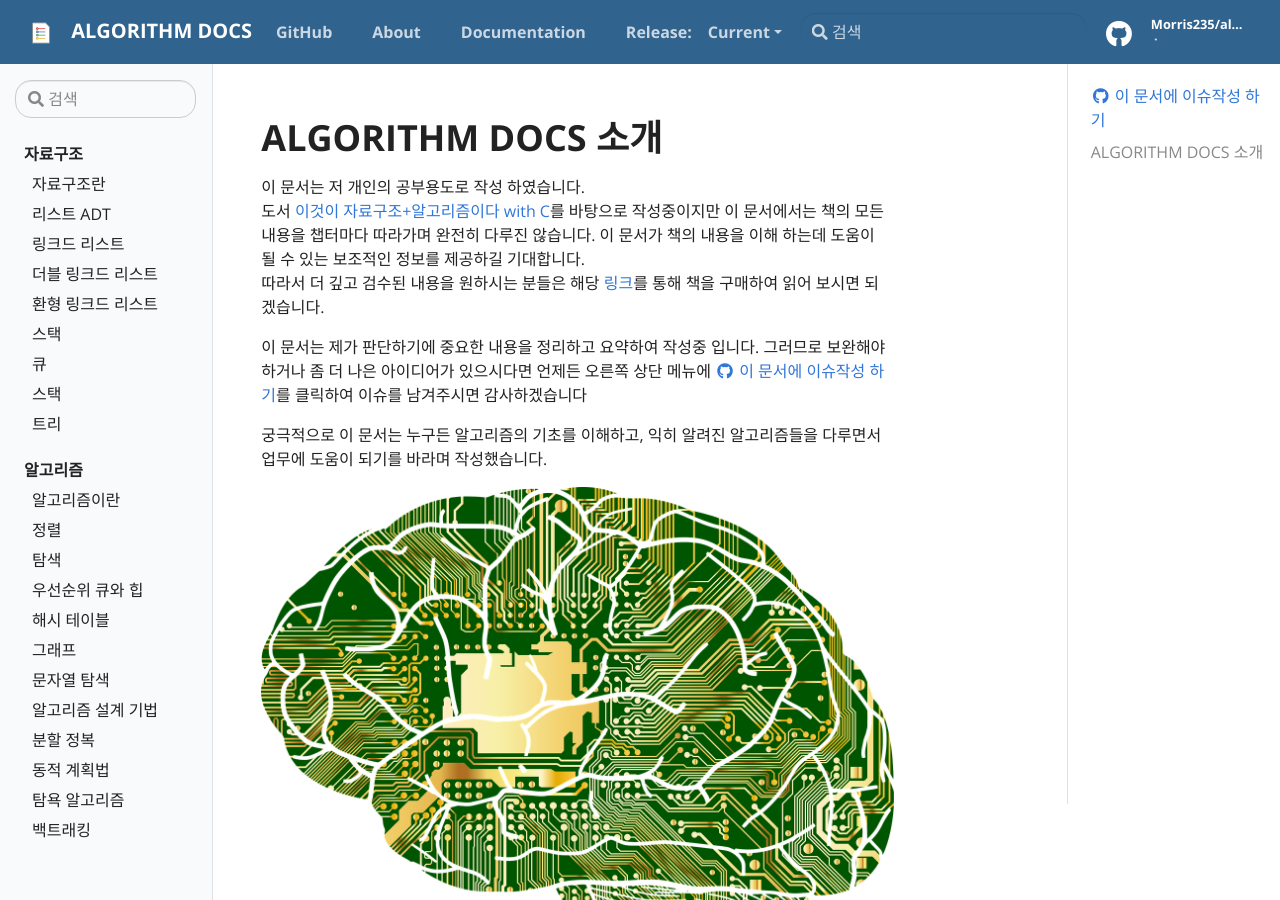
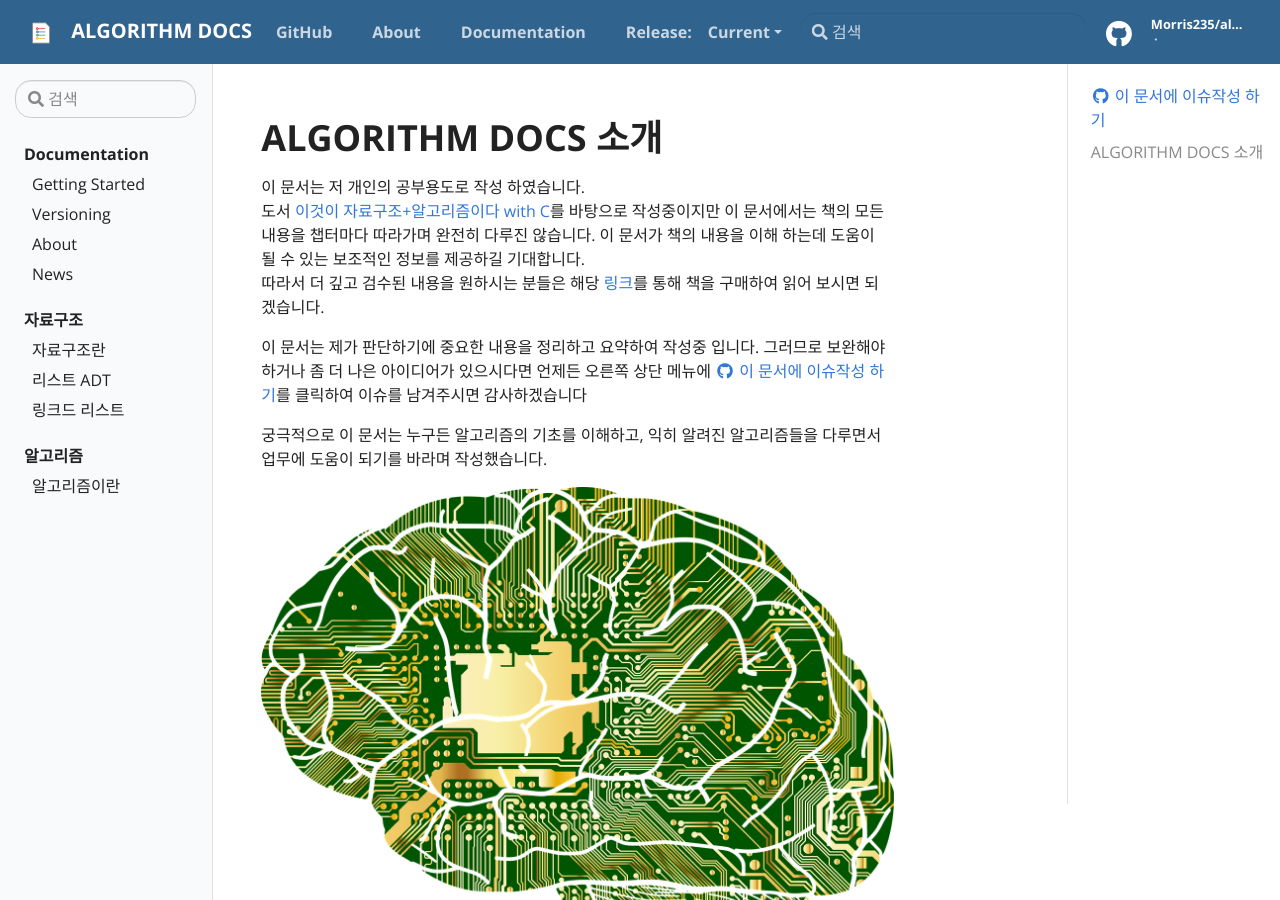
Before and after one commit to Morris235/algorithm, a Jekyll site: the page built from docs/pages/index.md, in a window 1280 px wide and 900 px high. Built offline with Jekyll 4.4.1, drawn with Linux system fonts in a browser that asks for light colours; some of the changed lines change nothing that is shown.

Commit message:
doc: 리스트의 개념과 링크드 리스트 문서 추가

````diff
--- a/docs/_data/toc.yml
+++ b/docs/_data/toc.yml
@@ -1,21 +1,21 @@
-# - title: Documentation
-#   url: docs
-#   links:
-#     - title: "Getting Started"
-#       url: "docs/getting-started"
-#       children:
-#         - title: Features
-#           url: "docs/getting-started#getting-started"
-#         - title: Development
-#           url: "docs/getting-started#development"
-#         - title: Customization
-#           url: "docs/getting-started#customization"
-#     - title: Versioning
-#       url: "docs/versioning"
-#     - title: "About"
-#       url: "about"
-#     - title: "News"
-#       url: "news"
+- title: Documentation
+  url: docs
+  links:
+    - title: "Getting Started"
+      url: "docs/getting-started"
+      children:
+        - title: Features
+          url: "docs/getting-started#getting-started"
+        - title: Development
+          url: "docs/getting-started#development"
+        - title: Customization
+          url: "docs/getting-started#customization"
+    - title: Versioning
+      url: "docs/versioning"
+    - title: "About"
+      url: "about"
+    - title: "News"
+      url: "news"
 
 - title: 자료구조
   url: data-structure
@@ -30,12 +30,7 @@
       #   - title: 비선형 자료구조
       #   - url: "docs/data-structure/concept#비선형-자료구조"
     - title: 리스트 ADT
-      url: "docs/getting-started"
-      children:
-        - title: 리스트의 개념
-          url: "docs/getting-started#getting-started"
-        - title: 리스트와 배열의 비교
-          url: "docs/getting-started#development"
+      url: "docs/data-structure/list/concept"
     # 만든 포스트의 url을 지정해야 열린다.
     # - title: 리스트 ADT
     #   url: "data-structure/list-adt"
@@ -45,47 +40,47 @@
     #     - title: 리스트와 배열 비교
     #       url: "data-structure/list-adt#list-and-array"
     - title: 링크드 리스트
-      url: "data-structure/getting-started#development"
-    - title: 더블 링크드 리스트
-      url: "data-structure/getting-started#customization"
-    - title: 환형 링크드 리스트
-      url: "data-structure/getting-started#customization"
-    - title: 스택
-      url: "data-structure/getting-started#customization"
-    - title: 큐
-      url: "data-structure/getting-started#customization"
-    - title: 스택
-      url: "data-structure/getting-started#customization"
-    - title: 트리
-      url: "data-structure/getting-started#customization"
+      url: "docs/data-structure/list/linked-list"
+    # - title: 더블 링크드 리스트
+    #   url: "data-structure/getting-started#customization"
+    # - title: 환형 링크드 리스트
+    #   url: "data-structure/getting-started#customization"
+    # - title: 스택
+    #   url: "data-structure/getting-started#customization"
+    # - title: 큐
+    #   url: "data-structure/getting-started#customization"
+    # - title: 스택
+    #   url: "data-structure/getting-started#customization"
+    # - title: 트리
+    #   url: "data-structure/getting-started#customization"
 
 - title: 알고리즘
   url: algorithm
   links:
     - title: 알고리즘이란
       url: "docs/algorithm/concept"
-    - title: 정렬
-      url: "docs/algorithm/getting-started#getting-started"
-    - title: 탐색
-      url: "docs/algorithm/getting-started#development"
-    - title: 우선순위 큐와 힙
-      url: "docs/algorithm/getting-started#customization"
-    - title: 해시 테이블
-      url: "docs/algorithm/getting-started#customization"
-    - title: 그래프
-      url: "docs/algorithm/getting-started#customization"
-    - title: 문자열 탐색
-      url: "docs/algorithm/getting-started#customization"
-    - title: 알고리즘 설계 기법
-      url: "docs/algorithm/getting-started#customization"
-    - title: 분할 정복
-      url: "docs/algorithm/getting-started#customization"
-    - title: 동적 계획법
-      url: "docs/algorithm/getting-started#customization"
-    - title: 탐욕 알고리즘
-      url: "docs/algorithm/getting-started#customization"
-    - title: 백트래킹
-      url: "docs/algorithm/getting-started#customization"
+    # - title: 정렬
+    #   url: "docs/algorithm/getting-started#getting-started"
+    # - title: 탐색
+    #   url: "docs/algorithm/getting-started#development"
+    # - title: 우선순위 큐와 힙
+    #   url: "docs/algorithm/getting-started#customization"
+    # - title: 해시 테이블
+    #   url: "docs/algorithm/getting-started#customization"
+    # - title: 그래프
+    #   url: "docs/algorithm/getting-started#customization"
+    # - title: 문자열 탐색
+    #   url: "docs/algorithm/getting-started#customization"
+    # - title: 알고리즘 설계 기법
+    #   url: "docs/algorithm/getting-started#customization"
+    # - title: 분할 정복
+    #   url: "docs/algorithm/getting-started#customization"
+    # - title: 동적 계획법
+    #   url: "docs/algorithm/getting-started#customization"
+    # - title: 탐욕 알고리즘
+    #   url: "docs/algorithm/getting-started#customization"
+    # - title: 백트래킹
+    #   url: "docs/algorithm/getting-started#customization"
 
 
 # - title: "Extras"
--- /dev/null
+++ b/docs/_docs/data-structure/list/concept.md
@@ -0,0 +1,21 @@
+---
+title: 리스트 ADT
+tags:
+ - list
+ - ADT
+ - concept
+description: 리스트의 개념과 배열과의 비교
+---
+
+# 리스트 ADT
+
+## 리스트의 개념
+
+리스트는 목록 형태로 이뤄진 데이터 형식이다. 리스트의 목록을 이루는 개별 요소를 노드(Node, 마디)라고 부르는데 이 노드는 스택, 큐, 트리 등에도 사용되는 개념이다.<br/>
+리스트의 첫 번째 노드를 헤드(Head), 마지막 노드를 테일(Tail)이라고 부른다. 리스트의 길이는 헤드부터 테일까지 이르는 노드 개수와 같다. 리스트에는 갖춰야할 연산이 있다. 리스트에 노드를 추가하는 연산(Append), 노드 사이에 노드를 삽입하는 연산(Insert), 노드를 제거하는 연산(Remove), 특정 위치에 있는 노드를 반환하는 연산(GetAt)등이다. <br/>
+
+> 설계에 따라 리스트 ADT가 갖는 연산 종류는 달라질수 있다.
+
+## 리스트와 배열 비교
+
+배열은 리스트처럼 데이터 목록을 다루며, C 언어에서 기본적으로 제공한다. 그렇지만 배열은 생성하는 시점에 반드시 배열의 크기를 지정해줘야 하고 생성한 후에는 그 크기를 변경할 수 없다는 단점이 있다. 리스트는 간단하면서도 활용도가 높고 스택과 큐, 트리와 같은 자료구조를 이해할 수 있는 기반이 된다는 점에서도 중요한 의미를 가진다.
--- /dev/null
+++ b/docs/_docs/data-structure/list/linked-list.md
@@ -0,0 +1,503 @@
+---
+title: Linked list
+tags:
+ - list
+ - ADT
+description: 링크드 리스트와 ADT 설명
+---
+
+# 링크드 리스트
+
+## 링크드 리스트의 형태
+
+링크드 리스트는 리스트를 구현하는 여러 가지 기법 중에서도 가장 간단한 방법으로 꼽히는 자료구조다. 링크드 리스트는 **노드를 연결해서 만든 리스트**라고 해서 붙여진 이름이다. 링크드 리스트의 노드는 다음과 같이 데이터를 보관하는 필드, 다음 노드와 연결 고리 역할을 하는 포인터로 이루어진다.
+
+![Node Img]({{ site.baseurl }}/assets/img/structure/list/node.png)
+
+데이터와 포인터로 이루어진 노드들을 다음 그림처럼 모두 엮으면 링크드 리스트가 된다.
+
+![Linked list]({{ site.baseurl }}/assets/img/structure/list/linked-list.png)
+
+앞서 설명한대로 리스트는 다뤄야 하는 데이터 집합의 크기를 미리 알지 못해도 데이터가 늘어날 때마다 노드를 만들어 테일에 붙이면 되는 자료구조다. 리스트 사이에 새로운 노드를 끼워 넣거나 제거하기도 해당 노드를 가르키는 포인터만 교환하면 되기 때문에 쉬운 편이다.
+
+## 링크드 리스트의 노드 표현
+
+노드 구조체는 다음과 같이 작성하고 인스턴스화 할수 있다.
+{% highlight c++ %}
+typedef int ElementType;
+
+typedef struct tagNode
+{
+  ElementType Data; // 데이터
+  struct tagNode* NextNode; // 다음 노드
+} Node;
+
+Node MyNode; // 인스턴스화
+{% endhighlight %}
+
+> ElementType은 int지만 추후 필요한 자료형으로 변경하면 된다.
+
+## 링크드 리스트의 주요 연산
+
+링크드 리스트에는 두 종류의 연산이 필요하다. 첫 번째는 자료구조를 구축하기 위한 연산이고, 두 번째는 자료구조에 저장된 데이터를 활용하기 위한 연산이다.
+
+- 노드 생성(CreateNode)/소멸(DestroyNode)
+- 노드 추가(AppendNode)
+- 노드 탐색(GetNodeAt)
+- 노드 삭제(RemoveNode)
+- 노드 삽입(InsertAfter, InsertNewHead)
+
+노드 생성/소멸, 추가, 삭제, 삽입은 링크드 리스트 자료구조를 구축하기 위한 연산이고 탐색은 구축된 링크드 리스트의 데이터를 활용하기 위한 연산이다.
+
+> 노드 소멸은 노드를 메모리에서 없애는 연산을 말하고, 노드 삭제는 리스트에서 노드를 제외하는 연산을 말한다.
+
+## 노드 생성/소멸 연산
+
+### 노드의 생성 영역
+
+링크드 리스트의 노드는 C 언어로 작성된 프로그램의 세 가지 메모리 영역중(정적 메모리, 자동 메모리, 자유 저장소) **자유 저장소**에 생성해야 하는데 그 이유는 다음의 코드를 보면 알 수 있다.
+
+{% highlight c++ %}
+Node* SLL_CreateNode( ElementType NewData )
+{
+  Node NewNode; // 자동 메모리에 새로운 노드 생성
+  NewNode.Data = NewData;
+  NewNode.NextNode = NULL;
+
+  return &NewNode; // NewNode가 생성된 메모리의 주소를 반환
+
+} // 함수가 종료되면서 NewNode는 자동 메모리에서 제거된다.
+...
+Node* MyNode = SLL_CreateNode( 117 ); // MyNode는 할당되지 않은 메모리를 가리킨다.
+{% endhighlight %}
+
+이 코드를 살펴보면 SLL_CreateNode() 함수가 가장 먼저 지역 변수 NewNode를 자동 메모리(스택)에 생성하고 NewData의 Data, NextNode 필드를 초기화 한다. 그리고 함수 끝에서 NewNode의 주소를 반환한다.<br/>
+
+문제는 return 문이 실행된 후에 MyNode 포인터는 NewNode가 '존재하는' 메모리의 주소를 갖고 있는 것이 아니라 자동 메모리에 의해 제거된 NewNode가 '존재했던' 메모리의 주소를 담고 있다는 것이다.<br/>
+
+이미 사라져 버린 NewNode의 주소를 담고 있는 MyNode 포인터가 프로그램을 죽여버리거나 예기치 않은 동작을 발생시킬수 있다.
+
+### 노드의 생성은 자유 저장소에
+
+자유 저장소를 활용하려면 메모리를 할당하는 malloc() 함수(memory allocation의 약자)가 필요하다.
+
+{% highlight c++ %}
+void* malloc( size_t size );
+{% endhighlight %}
+
+반환 형식은 void* 인데 이는 모든 형식의 메모리를 가리킬 수 있는 포인터다. malloc()은 얼마나 큰 공간을 할당할지를 다루는 함수이고, 그 안에 어떤 형식의 데이터가 담기는지에 대해서는 관심이 없기 때문에 void* 는 이 함수가 할당하는 자유 저장소의 메모리 주소를 가리키기에 적합한 형식이다.
+
+malloc()의 매개 변수는 size 하나뿐이다. size는 malloc()이 할당해야 하는 메모리의 크기를 나타낸다. 이 매개 변수의 형식은 size_t인데 sizeof 연산자의 반환형이기도 한 size_t는 사실 typedef로 선언한 unsigned int의 별칭이다.
+malloc() 함수를 사용하여 노드를 자유 저장소에 생성하는 예제는 다음과 같다.
+
+{% highlight c++ %}
+Node* NewNode = (Node*)malloc(sizeof(Node));
+{% endhighlight %}
+
+이 예제에서 malloc() 함수는 sizeof 연산자가 측정한 노드 구조체의 크기만 한 메모리를 자유 저장소에 확보하고 NewNode 포인터에 그 메모리 주소를 저장한다.
+
+### malloc()을 이용하여 자유 저장소에 노드 생성
+
+{% highlight c++ %}
+Node* SLL_CreateNode(ElementType NewData)
+{
+  Node* NewNode = (Node*)malloc(sizeof(Node));
+
+  NewNode->Data = NewData; // 데이터를 저장한다.
+  NewNode->NextNode = NULL; // 다음 노드에 대한 포인터는 NULL로 초기화한다.
+
+  return NewNode; // 노드의 주소를 반환한다.
+}
+{% endhighlight %}
+
+### 노드의 소멸
+
+노드를 소멸시킬려면 free() 함수에 노드가 있는 메모리 주소를 알려주면 된다.
+
+{% highlight c++ %}
+void free( void *memblock );
+{% endhighlight %}
+
+다음은 노드를 소멸하는 SLL_DestroyNode()함수다. 노드가 존재하는 주소를 가리키는 포인터를 입력받아 free() 함수에 넘겨 해당 노드를 소멸시킨다.
+
+{% highlight c++ %}
+void SLL_DestroyNode(Node* Node)
+{
+  free(Node);
+}
+{% endhighlight %}
+
+## 노드 추가 연산
+
+노드 추가는 링크드 리스트의 테일 노드 뒤에 새로운 노드를 만들어 연결하는 연산이다.<br/>
+작성중...
+
+<!-- ### Search
+
+The entire site, including posts and documentation, is indexed and then available
+for search at the top or side of the page. Give it a try! The content is rendered
+into window data that is used by lunr.js to generate the search results.
+If you want to exclude any file from search, add this to its front end matter:
+
+```
+---
+layout: null
+excluded_in_search: true
+---
+```
+
+The example above is for a javascript file in the assets folder that is used as a template,
+but should not be included in search.
+
+### External Search
+
+If you have an external site with a search GET endpoint (meaning one that ends
+in `?q=<term>`, then you can automatically link page tags to search this endpoint.
+For example, on an HPC site I'd want a tag like "mpi" to do a search on
+[http://ask.cyberinfrastructure.org](http://ask.cyberinfrastructure.org) for mpi.
+See the [tags](#tags) section below for how to configure this.
+
+### Documentation
+
+Documentation pages should be written in the `docs` folder of the repository,
+and you are allowed to use whatever level of nesting (subfolders) that
+works for you! It's a Jekyll [collection](https://jekyllrb.com/docs/collections/), which means that you
+can add other content (images, scripts) and it will be included for linking to.
+To create subfolders with files, you can simply create new markdon files. For example:
+
+ - `_docs/subfolder/example-page.md` renders to `http://localhost:4000/docsy-jekyll/docs/subfolder/example-page/`
+ - `_docs/subfolder.md` renders to `http://localhost:4000/docsy-jekyll/docs/subfolder/`
+
+And the page you are reading now renders from `_docs/getting-started.md`
+
+#### Organization
+
+The url that will render is based on the path. For example, if we had the following structure:
+
+```
+docs/
+  getting-started.md
+  clusters/
+     sherlock/
+         getting-started.md
+```
+
+The first page (akin to the one you are reading) would render at it's path,
+`/docs/getting-started/`.
+
+
+#### Linking
+
+From that page, we could provide the
+direct path in markdown to any subfolder to link to it, such as the second
+getting started page for sherlock:
+
+```
+{% raw %}[example](clusters/sherlock/getting-started.md){% endraw %}
+```
+
+[Here](example-page) is an example link to a relative path of a file (`example-page.md`)
+in the same directory, and from that page you can test linking to a subfolder.
+In the case of not having a subfolder, we could write the link out directly:
+
+```
+{% raw %}[example]({{ site.baseurl }}/docs/clusters/sherlock/getting-started.md){% endraw %}
+```
+
+or just put the relative path:
+
+```
+{% raw %}[Here](example-page){% endraw %}
+```
+
+or better, there is a shortand trick! We can use the provided "includes"
+template to do the same based on the path to create a link:
+
+```
+{% raw %}{% include doc.html name="Sherlock Cluster" path="clusters/sherlock/getting-started" %}{% endraw %}
+```
+The path should be relative to the docs folder.
+
+### Pages
+
+The `pages` folder uses the same page layout, but is not part of the docs collection.
+The two are provided to create a distinction between website pages (e.g., about,
+feed.xml) and documentation pages.
+
+### Navigation
+
+Whether you place your page under "pages" or "docs," for those pages that you want added to the navigation,
+you should add them to `_data/toc.yml`. If you've defined a `permalink` in the
+front end matter, you can use that (e.g., "About" below). If you haven't and
+want to link to docs, the url is the path starting with the docs folder.
+Here is an example (currently the active example):
+
+```yaml
+- title: Documentation
+  url: docs
+  links:
+    - title: "Getting Started"
+      url: "docs/getting-started"
+      children:
+        - title: Features
+          url: "docs/getting-started#getting-started"
+        - title: Development
+          url: "docs/getting-started#development"
+        - title: Customization
+          url: "docs/getting-started#customization"
+    - title: "Extras"
+      url: "docs/extras"
+      children:
+        - title: Quizzes
+          url: "docs/extras/example-quiz"
+    - title: "About"
+      url: "about"
+    - title: "News"
+      url: "news
+```
+
+If you want to add an external url for a parent or child, do this:
+
+```yaml
+  - title: GitHub Repository
+    external_url: https://www.github.com/vsoch/mkdocs-jekyll
+```
+
+### News Posts
+
+It might be the case that your site or group has news items that would
+warrant sharing with the community, and should be available as a feed.
+For this reason, you can write traditional [posts](https://jekyllrb.com/docs/posts/) in the `_posts`
+folder that will parse into the site [feed]({{ site.baseurl }}/feed.xml)
+The bottom of the page links the user to a post archive, where posts are organized
+according to the year.
+
+### Buttons
+
+Buttons come in a nice array of colors. Here is the code for a basic example,
+and you'd want to vary the `.btn-<tag>` to get different classes.
+
+```html
+<button class="btn btn-success">.btn-success</button>
+```
+
+<button class="btn btn-success">.btn-success</button>
+<button class="btn btn-info">.btn-info</button>
+<button class="btn btn-secondary">.btn-secondary</button>
+<button class="btn btn-primary">.btn-primary</button>
+<button class="btn btn-danger">.btn-danger</button>
+<button class="btn btn-warning">.btn-warning</button>
+
+### Badges
+
+For news post items, it's nice to be able to tag it with something that indicates
+a status, such as "warning" or "alert." For this reason, you can add badges to
+the front end matter of any post page, and they will render colored by a type,
+with the tag of your choice. For example, here is an example header for
+a post:
+
+```yaml
+---
+title:  "Two Thousand Nineteen"
+date:   2019-06-28 18:52:21
+categories: jekyll update
+badges:
+ - type: warning
+   tag: warning-badge
+ - type: danger
+   tag: danger-badge
+---
+```
+
+And here is the post preview with the rendered badges that it produces:
+
+<span class="badge badge-warning">warning-badge</span>
+<span class="badge badge-danger">danger-badge</span>
+
+And the other badges that you can define include success, info, secondary,
+and primary.
+
+<span class="badge badge-success">success-badge</span>
+<span class="badge badge-info">info-badge</span>
+<span class="badge badge-secondary">secondary-badge</span>
+<span class="badge badge-primary">primary-badge</span>
+
+### Alerts
+
+{% include alert.html type="info" title="What is an alert?" content="An alert is a box that can stand out to indicate important information. You can choose from levels success, warning, danger, info, and primary. This example is an info box, and the code for another might look like this:" %}
+
+```
+{%raw%}{% include alert.html type="info" title="Here is another!" %}{%endraw%}
+```
+
+Just for fun, here are all the types:
+
+{% include alert.html type="warning" content="This is a warning" %}
+{% include alert.html type="danger" content="This alerts danger!" %}
+{% include alert.html type="success" content="This alerts success" %}
+{% include alert.html type="info" content="This is useful information." %}
+{% include alert.html type="primary" content="This is a primary alert" %}
+{% include alert.html type="secondary" content="This is a secondary alert" %}
+
+### Quotes
+
+You can include block quotes to emphasize text.
+
+> Here is an example. Isn't this much more prominent to the user?
+
+## Development
+
+Initially (on OS X), you will need to setup [Brew](http://brew.sh/) which is a package manager for OS X and [Git](https://git-scm.com/). To install Brew and Git, run the following commands:
+
+```bash
+/usr/bin/ruby -e "$(curl -fsSL https://raw.githubusercontent.com/Homebrew/install/master/install)"
+brew install git
+```
+
+If you are on Debian/Ubuntu, then you can easily install git with `apt-get`
+
+```bash
+apt-get update && apt-get install -y git
+```
+
+### Install Jekyll
+
+You can also install Jekyll with brew.
+
+```bash
+$ brew install ruby
+$ gem install jekyll
+$ gem install bundler
+$ bundle install
+```
+
+On Ubuntu I do a different method:
+
+```bash
+git clone https://github.com/rbenv/ruby-build.git ~/.rbenv/plugins/ruby-build
+echo 'export PATH="$HOME/.rbenv/plugins/ruby-build/bin:$PATH"' >> ~/.bashrc
+exec $SHELL
+rbenv install 2.3.1
+rbenv global 2.3.1
+gem install bundler
+rbenv rehash
+ruby -v
+
+# Rails
+curl -sL https://deb.nodesource.com/setup_4.x | sudo -E bash -
+sudo apt-get install -y nodejs
+gem install rails -v 4.2.6
+rbenv rehash
+
+# Jekyll
+gem install jekyll
+gem install github-pages
+gem install jekyll-sass-converter
+
+rbenv rehash
+```
+
+### Get the code
+
+You should first fork the repository to your GitHub organization or username,
+and then clone it.
+
+```bash
+$ git clone https://github.com/<username>/mkdocs-jekyll.git docs
+$ cd docs
+```
+
+You can clone the repository right to where you want to host the docs:
+
+```bash
+$ git clone https://github.com/<username>/mkdocs-jekyll.git docs
+$ cd docs
+```
+
+
+### Serve
+
+Depending on how you installed jekyll:
+
+```bash
+jekyll serve
+# or
+bundle exec jekyll serve
+```
+
+
+### Preview
+
+We provide a [CircleCI](https://circleci.com/) configuration recipe that you
+can use to preview your site on CircleCI before merging into master. You
+should follow the instructions to [set up a project](https://circleci.com/docs/enterprise/quick-start/),
+and then in the project settings be sure to enable building forked build requests,
+and to cancel redundant builds. The preview will be built on CircleCI, and saved
+to static files for you to browse. The only change you will need is to edit
+the static files location to be the name of your repository, which is at te
+bottom of the `.circleci/config.yml` file:
+
+```yaml
+      - store_artifacts:
+          path: ~/repo/_site
+          destination: mkdocs-jekyll
+```
+
+In the above, the destination should coincide with your repository name.
+Remember that for most links, CircleCI won't honor an `index.html` file in a subfolder
+(e.g., `subfolder/index.html` will not be served as `subfolder/`, so for example,
+you might need to turn this:
+
+```
+https://<circleci>/0/mkdocs-jekyll/docs/getting-started/
+```
+into this:
+
+```
+https://<circleci>/0/mkdocs-jekyll/docs/getting-started/index.html
+```
+
+## Customization
+
+#### config.yml
+
+To edit configuration values, customize the [_config.yml](_config.yml).
+Most are documented there, and please [open an issue](https://www.github.com/{{ site.github_user }}/{{ site.github_user }}/issues) if you have questions.
+
+#### Adding pages
+
+To add pages, write them into the [pages](pages) folder.
+You define urls based on the `permalink` attribute in your pages,
+and then add them to the navigation by adding to the content of [_data/toc.yml](_data/toc.yml).
+
+#### Tags
+
+If you include tags on a page, by default they will link to the [tags page]({{ site.url }}{{ site.baseurl }}/tags) on the site. However, if you define a `tag_search_endpoint` url in your configuration file, by clicking
+the tag, the user will be taken to this page to search for it. As an example,
+we define the current search endpoint to be Ask Cyberinfrastructure, and
+page tags link to a search on it:
+
+```yaml
+tag_search_endpoint: https://ask.cyberinfrastructure.org/search?q=
+tag_color: danger # danger, success, warning, primary, secondary, info
+```
+
+Note that you can also choose a color! The tags appear at the top of the page,
+as they do on this page. The tags should be defined like this in the front end
+matter:
+
+```yaml
+tags:
+ - jekyll
+ - github
+```
+
+They are appended to the first h1 block, so generally your pages should have a header.
+If you comment out this variable, then each of your tags will link to it's appropriate
+spot on the tags page linked above.
+
+```yaml
+#tag_search_endpoint: https://ask.cyberinfrastructure.org/search?q=
+tag_color: primary # danger, success, warning, primary, info, secondary
+```
+ -->
````
Also changed, not shown: docs/assets/img/structure/list/linked-list.png (added), docs/assets/img/structure/list/node.png (added).
